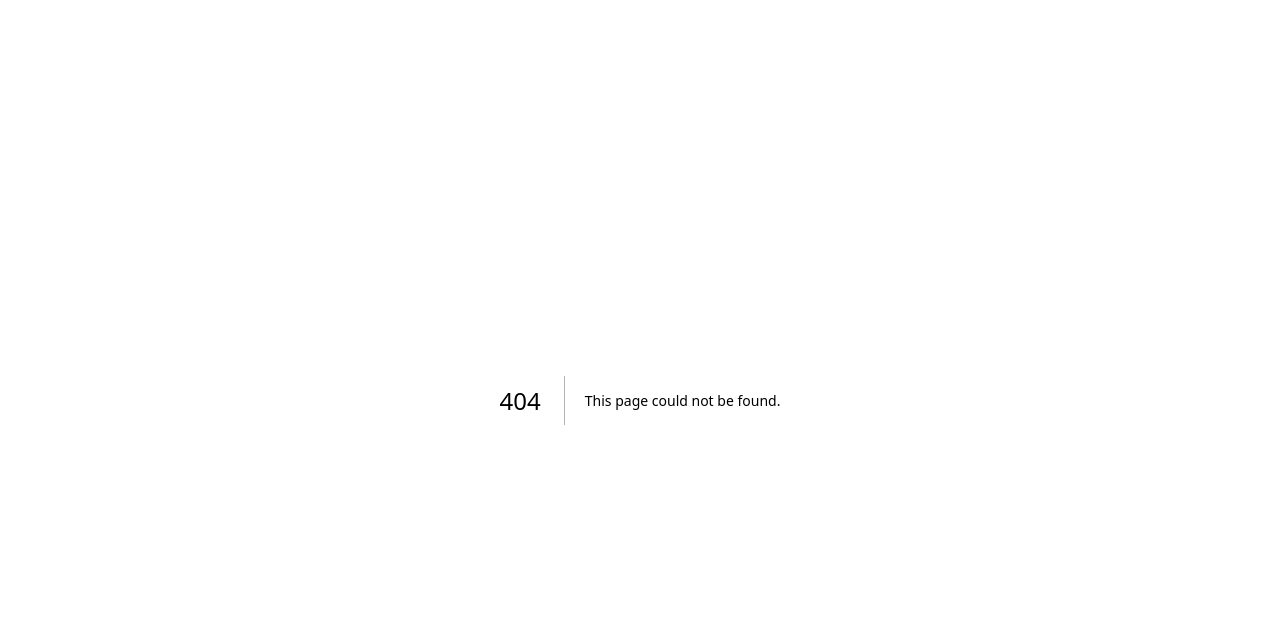
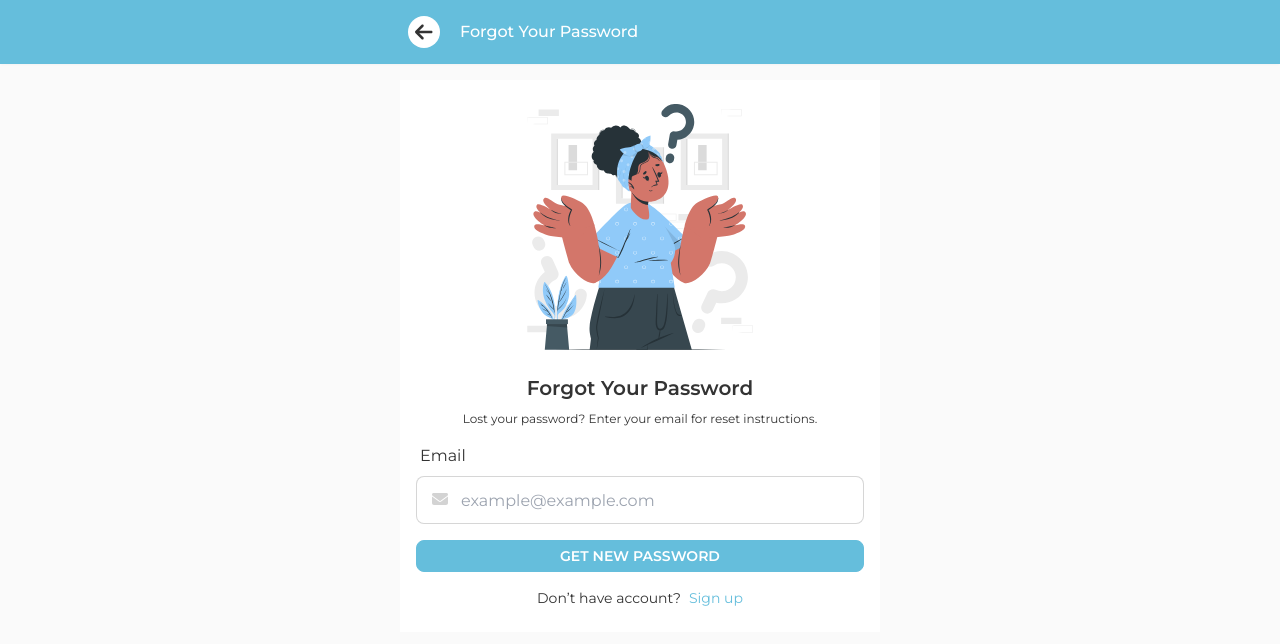
Before and after one commit to denisugiarto/tatou-react, a Next.js app: page /forgot-password in a window 1280 px wide. Before the commit this address had no page. Shown: the top 644 px of the page. Built offline with nearby package versions, Linux system fonts and the light colour scheme.

Commit message:
add page forgot-password

```diff
--- /dev/null
+++ b/src/pages/forgot-password.jsx
@@ -0,0 +1,51 @@
+import Layout from "@/components/Layout";
+import Navbar from "@/components/Navbar";
+import Input from "@/components/common/Input";
+import Image from "next/image";
+import Link from "next/link";
+
+const ForgotPassword = () => {
+    return (
+        <Layout title="Forgot Password">
+            <Navbar
+                isLoginActive={false}
+                isNavActive={true}
+                link="/"
+                title="Forgot Your Password"
+                slot="header-content"
+            />
+            <div className="container text-center bg-white mt-4 py-6">
+                <Image
+                    src="/assets/illustrations/forgot-password.svg"
+                    className="h-auto max-w-full mx-auto"
+                    alt=""
+                    width={240}
+                    height={240}
+                />
+                <h1 className="text-xl font-semibold mt-6">
+                    Forgot Your Password
+                </h1>
+                <p className="text-xs mt-2 mb-4">
+                    Lost your password? Enter your email for reset instructions.
+                </p>
+                <Input
+                    label="Email"
+                    type="email"
+                    placeholder="john@gmail.com"
+                    icon="fas fa-envelope"
+                />
+                <button className="btn btn-block btn-primary text-white btn-sm mt-4">
+                    Get New Password
+                </button>
+                <div className="text-sm mt-4">
+                    Don’t have account?
+                    <Link href="/signup" className="text-primary ml-2">
+                        Sign up
+                    </Link>
+                </div>
+            </div>
+        </Layout>
+    );
+};
+
+export default ForgotPassword;
```
